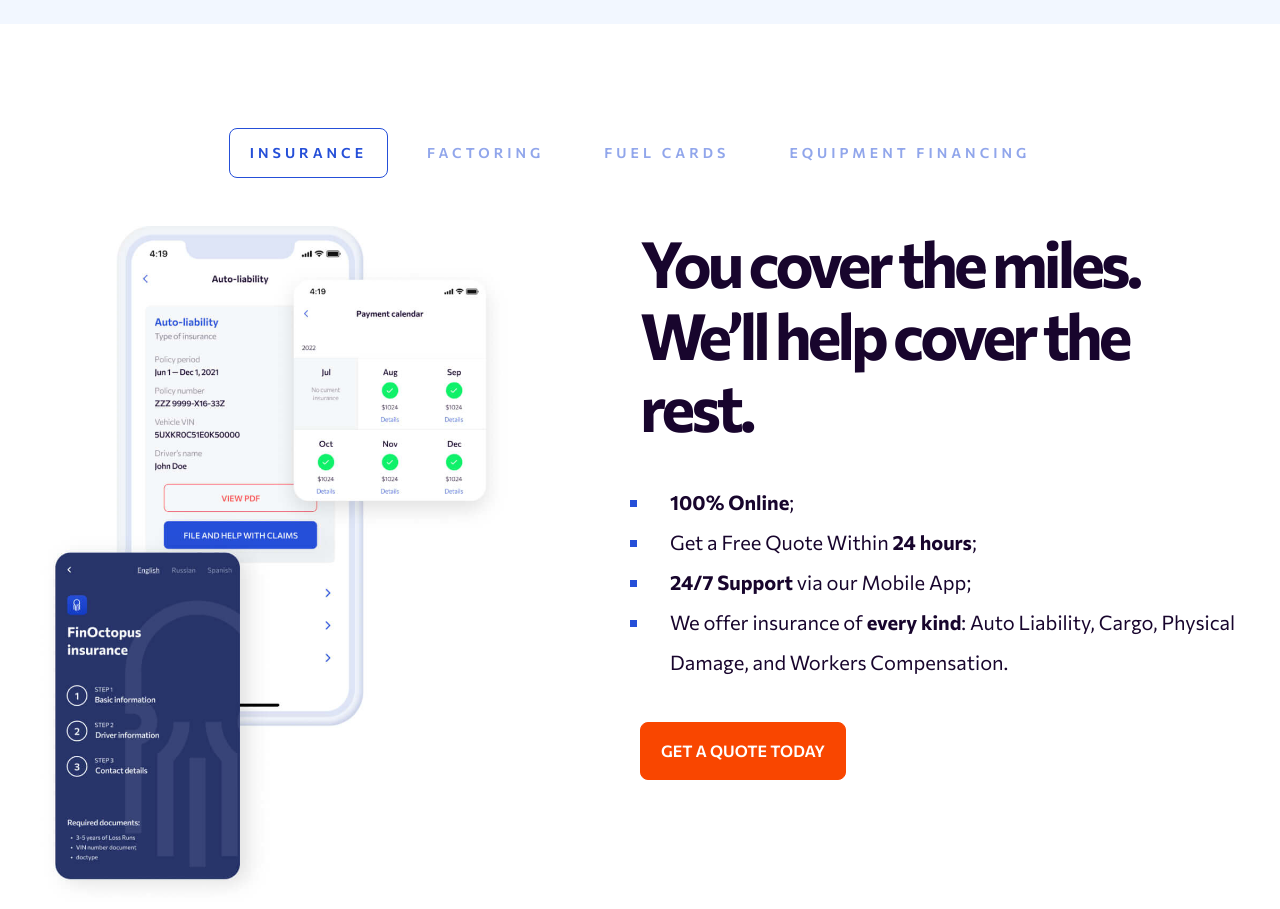
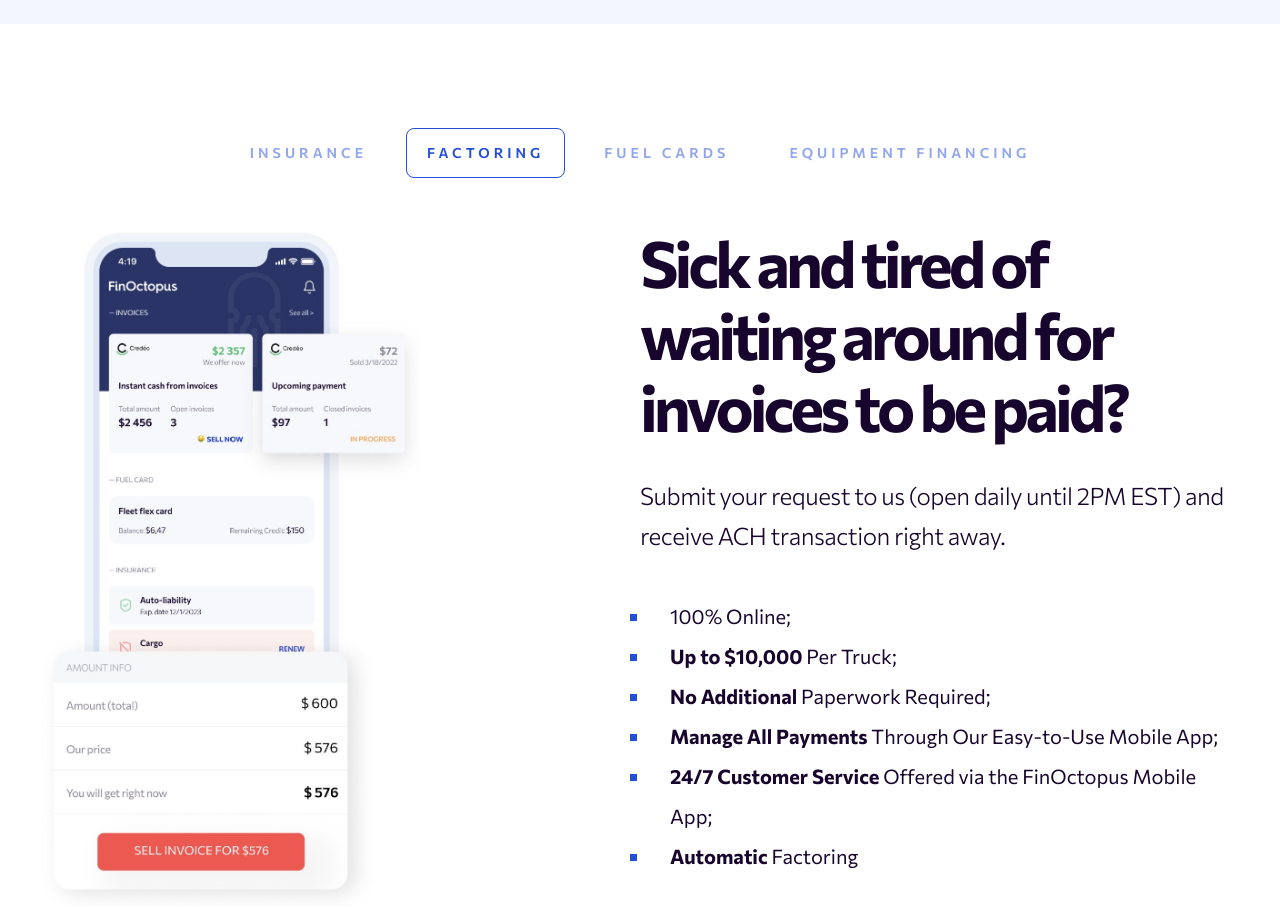
Before and after one commit to finoctopus/finoctopus-landing-pub, a plain HTML site: page index.html in a window 1280 px wide. Shown: the part 1240-2149 px from the top of the page. Drawn offline with nearby package versions, Linux system fonts and the light colour scheme.

Commit message:
show factoring slide by default

```diff
--- a/index.html
+++ b/index.html
@@ -270,7 +270,7 @@
     <script src="https://code.jquery.com/jquery-3.5.1.min.js"></script>
     <script src="js/common.js"></script>
     <script>
-      var slideIndex = 1;
+      var slideIndex = 2;
       showDivs(slideIndex);
 
       function showSlide(n) {
@@ -281,8 +281,6 @@
         var i;
         var x = document.getElementsByClassName("tab__content");
         var y = document.getElementsByClassName("tab");
-        console.log(x);
-        console.log(n);
         for (i = 0; i < x.length; i++) {
           x[i].style.display = "none";
           y[i].classList.remove("tab--active");
```
